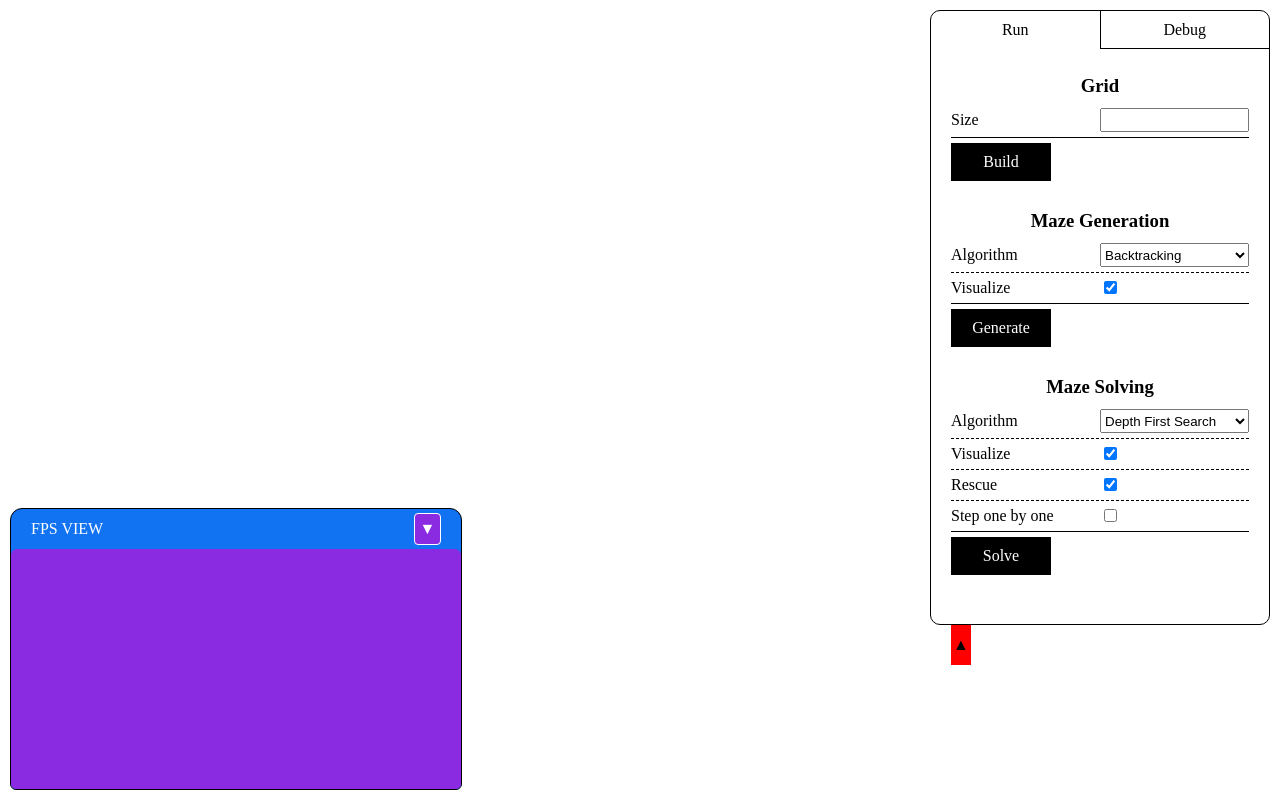
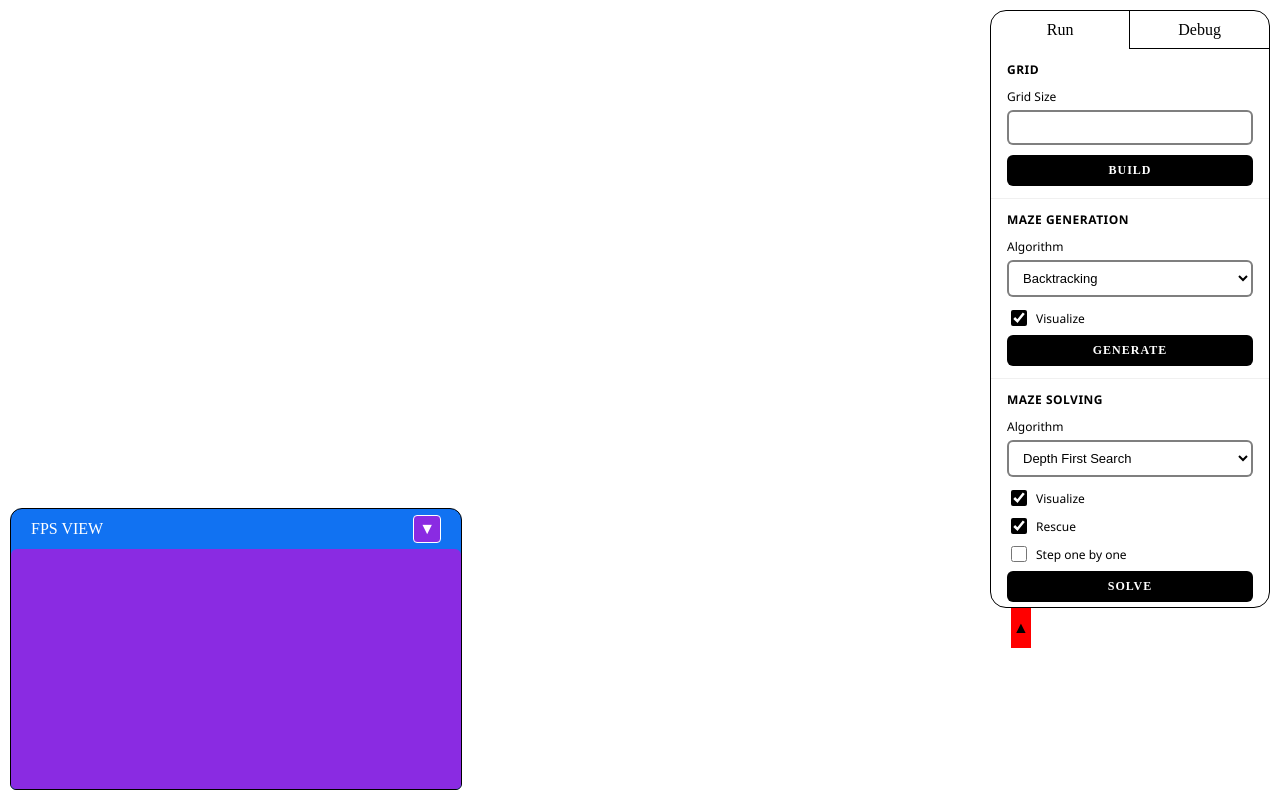
Before and after one commit to Ryan-Axtell-abc/three-js-maze, a website built with Vite: page index.html in a window 1280 px wide. Built offline with nearby package versions, Linux system fonts and the light colour scheme; a web font is replaced by a local one.

Commit message:
update menu ui

```diff
--- a/index.html
+++ b/index.html
@@ -135,27 +135,16 @@
 
       <div id="run-items-holder" class="menu-items-holder">
         <div id="grid-size-setter-holder" class="setting-holder">
-          <div class="setting-title-holder">
-            <h3 class="setting-title">
-              Grid
-            </h3>
+          <div class="setting-title"> Grid </div>
+
+          <div class="input-group">
+            <label for="grid-size-setter-input">Grid Size</label>
+            <input class="wide-input" type="number" id="grid-size-setter-input" name="grid-size-setter-input" min="2" max="500" />
           </div>
 
-
-
-          <div class="setting-row-holder" style="border-bottom: 1px solid;">
-            <label for="grid-size-setter-input">Size</label><br>
-            <div class="setting-row-input-holder setting-row-select-holder">
-              <input type="number" id="grid-size-setter-input" name="grid-size-setter-input" min="2" max="500" style="width: calc(100% - 8px);"/>
-            </div>
-          </div>
-
-          <div class="setting-row-holder setting-row-holder-last">
-            <a id="grid-size-setter-button" class="button">
+          <a id="grid-size-setter-button" class="button button-primary">
             <span>Build </span>
           </a>
-          </div>
-
 
 
         </div>
@@ -166,89 +155,61 @@
         -->
 
         <div id="maze-gen-holder" class="setting-holder">
-          <div class="setting-title-holder">
-            <h3 class="setting-title">
-              Maze Generation
-            </h3>
-          </div>
-          <div class="setting-row-holder">
-            <label for="maze-gen-dropdown">Algorithm</label><br>
-            <div class="setting-row-input-holder setting-row-select-holder">
-              <select name="maze-gen-dropdown" id="maze-gen-dropdown" style="width: 100%;">
+          <div class="setting-title"> Maze Generation </div>
+
+          <div class="input-group">
+            <label for="maze-gen-dropdown">Algorithm</label>
+              <select class="wide-input" name="maze-gen-dropdown" id="maze-gen-dropdown">
                 <option value="backtracking">Backtracking</option>
                 <option value="prim">Prim</option>
                 <option value="noise">Noise</option>
               </select>
           </div>
+
+          <div class="checkbox-group">
+            <input type="checkbox" id="maze-gen-checkbox" name="maze-gen-checkbox" value="false" checked>
+            <label class="checkbox-label" for="maze-gen-checkbox">Visualize</label>
           </div>
-
-          <div class="setting-row-holder" style="border-bottom: 1px solid;">
-            <label for="maze-gen-checkbox">Visualize</label><br>
-            <div class="setting-row-input-holder">
-              <input type="checkbox" id="maze-gen-checkbox" name="maze-gen-checkbox" value="false" checked>
-            </div>
-          </div>
-          <div class="setting-row-holder setting-row-holder-last">
-            <a id="maze-gen-button" class="button">
+          <a id="maze-gen-button" class="button button-primary">
             <span>Generate</span>
           </a>
-          </div>
 
 
         </div>
 
-        <div id="maze-solve-holder" class="setting-holder">
-          <div class="setting-title-holder">
-            <h3 class="setting-title">
-              Maze Solving
-            </h3>
-          </div>
-          <!--
-          -->
-          <div class="setting-row-holder">
-            <label for="maze-solve-dropdown">Algorithm</label><br>
-            <div class="setting-row-input-holder setting-row-select-holder">
-            <select name="maze-solve-dropdown" id="maze-solve-dropdown" style="width: 100%;">
+        <div id="maze-solve-holder" class="setting-holder" style="padding-bottom: 16px; border: none;">
+          <div class="setting-title"> Maze Solving </div>
+
+          <div class="input-group">
+            <label for="maze-solve-dropdown">Algorithm</label>
+              <select class="wide-input" name="maze-solve-dropdown" id="maze-solve-dropdown">
                 <option value="dfs">Depth First Search</option>
                 <option value="bfs">Breadth First Search</option>
                 <option value="gfs">Greedy BFS</option>
                 <option value="wf-lh">Left Wall Follower</option>
                 <option value="a-star">A Star</option>
                 <option value="dead-end-filling">Dead End Filler</option>
-              <!--
-              -->
               </select>
           </div>
+
+          <div class="checkbox-group">
+            <input type="checkbox" id="maze-solve-checkbox" name="maze-solve-checkbox" value="false" checked>
+            <label class="checkbox-label" for="maze-solve-checkbox">Visualize</label>
           </div>
 
-          <div class="setting-row-holder">
-            <label for="maze-solve-checkbox">Visualize</label><br>
-            <div class="setting-row-input-holder">
-              <input type="checkbox" id="maze-solve-checkbox" name="maze-solve-checkbox" value="false" checked>
-            </div>
+          <div class="checkbox-group">
+            <input type="checkbox" id="maze-solve-rescue-checkbox" name="maze-solve-rescue-checkbox" value="false" checked>
+            <label class="checkbox-label" for="maze-solve-rescue-checkbox">Rescue</label>
           </div>
 
-          <div class="setting-row-holder">
-            <label for="maze-solve-rescue-checkbox">Rescue</label><br>
-            <div class="setting-row-input-holder">
-              <input type="checkbox" id="maze-solve-rescue-checkbox" name="maze-solve-rescue-checkbox" value="false" checked>
-            </div>
+          <div class="checkbox-group">
+            <input type="checkbox" id="maze-solve-stepper-checkbox" name="maze-solve-stepper-checkbox" value="false">
+            <label class="checkbox-label" for="maze-solve-stepper-checkbox">Step one by one</label>
           </div>
 
-
-
-          <div class="setting-row-holder" style="border-bottom: 1px solid;">
-            <label for="maze-solve-stepper-checkbox">Step one by one</label><br>
-            <div class="setting-row-input-holder">
-              <input type="checkbox" id="maze-solve-stepper-checkbox" name="maze-solve-stepper-checkbox" value="false">
-            </div>
-          </div>
-
-          <div class="setting-row-holder setting-row-holder-last">
-            <a id="maze-solve-button" class="button">
+          <a id="maze-solve-button" class="button button-primary">
             <span>Solve</span>
           </a>
-          </div>
 
 
         </div>
--- a/src/index.js
+++ b/src/index.js
@@ -1086,7 +1086,7 @@ function minimize_menu(element) {
 function grid_size_setter($this, type) {
 	var val;
 	if (type === "button") {
-		val = $this.parentElement.previousElementSibling.lastElementChild.lastElementChild.value;
+		val = $this.previousElementSibling.lastElementChild.value;
 
 	}
 	else if (type === "enter") {
@@ -1122,7 +1122,7 @@ function onWindowResize() {
 
 	first_person_camera.aspect = fps_element.offsetWidth/fps_element.offsetHeight;
     first_person_camera.updateProjectionMatrix();
-	first_person_renderer.setSize( fps_element.offsetWidth, fps_element.offsetHeight);
+	first_person_renderer.setSize( fps_element.offsetWidth+2, fps_element.offsetHeight+2);
 
 	let elmnt = document.getElementById("fps-view-holder")
 	var style = window.getComputedStyle(elmnt);
--- a/src/styles.css
+++ b/src/styles.css
@@ -1,6 +1,9 @@
 body {
     font-family: NotoSerif;
-    box-sizing: content-box;
+}
+
+* {
+    box-sizing: border-box !important;
 }
 @font-face {
     font-family: NotoSerif;
@@ -13,8 +16,9 @@ body {
     position: absolute;
     bottom: 10px;
     left: 10px;
-    width: 450px;
-    height: calc(40px + 240px);
+    width: 452px;
+    /* 40px + 240px */
+    height: 282px;
     /*
     padding: 20px;
     background-color: aquamarine;
@@ -41,7 +45,7 @@ body {
 @media (max-width: 471px) {
     #fps-view-holder {
         /*background-color: #58f211;*/
-        width: calc(100% - 2px) !important;
+        width: 100% !important;
         left: 0px !important;
         right: 0px !important;
         top: auto !important;
@@ -49,7 +53,7 @@ body {
     }
     #menu-holder {
         /*background-color: #58f211;*/
-        width: calc(100% - 1px) !important;
+        width: 100% !important;
         left: 0px !important;
         right: 0px !important;
         bottom: auto !important;
@@ -86,14 +90,14 @@ body {
 }
 
 .window-control-box {
-    width: 25px;
-    height: calc(100% - 10px);
     border-radius: 4px;
     border: 1px solid white;
     color: white;
     display: flex;
     justify-content: center;
     align-items: center;
+
+    padding: 4px 5px;
 }
 
 .hidden {
@@ -106,7 +110,7 @@ body {
 }
 
 .minimized-window {
-    transition: height 0.1s cubic-bezier(0.65, 0, 0.35, 1) !important;
+    transition: height 0.2s cubic-bezier(0.65, 0, 0.35, 1) !important;
     /*
     , left 0.17s cubic-bezier(0.65, 0, 0.35, 1), top 0.17s cubic-bezier(0.65, 0, 0.35, 1), bottom 0.17s cubic-bezier(0.65, 0, 0.35, 1)
     */
@@ -118,7 +122,7 @@ body {
 }
 
 .unminimizing-window {
-    transition: height 0.1s cubic-bezier(0.65, 0, 0.35, 1) !important;
+    transition: height 0.2s cubic-bezier(0.65, 0, 0.35, 1) !important;
     /*
     , left 0.17s cubic-bezier(0.65, 0, 0.35, 1), top 0.17s cubic-bezier(0.65, 0, 0.35, 1), bottom 0.17s cubic-bezier(0.65, 0, 0.35, 1)
     */
@@ -130,7 +134,7 @@ body {
 }
 
 .minimized-menu {
-    transition: height 0.1s cubic-bezier(0.65, 0, 0.35, 1) !important;
+    transition: height 0.2s cubic-bezier(0.65, 0, 0.35, 1) !important;
     /*
     , left 0.17s cubic-bezier(0.65, 0, 0.35, 1), top 0.17s cubic-bezier(0.65, 0, 0.35, 1), bottom 0.17s cubic-bezier(0.65, 0, 0.35, 1)
     overflow: hidden;
@@ -150,14 +154,8 @@ body {
 
 }
 
-.minimized-menu #menu-category-selector-holder {
-    padding: 0px !important;
-    height: 0%;
-
-}
-
 .unminimizing-menu {
-    transition: height 0.1s cubic-bezier(0.65, 0, 0.35, 1) !important;
+    transition: height 0.2s cubic-bezier(0.65, 0, 0.35, 1) !important;
     /*
     , left 0.17s cubic-bezier(0.65, 0, 0.35, 1), top 0.17s cubic-bezier(0.65, 0, 0.35, 1), bottom 0.17s cubic-bezier(0.65, 0, 0.35, 1)
     height: 576px !important;
@@ -169,6 +167,8 @@ body {
     height: fit-content !important;
     height: 610px !important;
     height: 615px !important;
+    height: 600px !important;
+    height: 598px !important;
 
 }
 
@@ -212,27 +212,22 @@ body {
     position: absolute;
     top: 10px;
     right: 10px;
-    width: 340px;
+    width: 320px;
+    width: 280px;
 
     -webkit-user-select: none; /* Safari */
     -moz-user-select: none; /* Firefox */
     -ms-user-select: none; /* IE10+/Edge */
     user-select: none;
 
-    -moz-box-sizing: border-box;
-    -webkit-box-sizing: border-box;
-    box-sizing: border-box;
-
 	background-color: rgba(255,255,255,.1);
+	background-color: rgba(255,255,255,.25);
 	border: 1px solid rgba(255,255,255,.1);
 	border: 1px solid rgba(0,0,0,1);
 	backdrop-filter: blur(1.25rem);
     border-radius: 10px;
-    transition: height 0.1s cubic-bezier(0.65, 0, 0.35, 1) !important;
-
-    -moz-box-sizing: border-box;
-    -webkit-box-sizing: border-box;
-    box-sizing: border-box;
+    border-radius: 16px;
+    transition: all 0.15s cubic-bezier(0.65, 0, 0.35, 1) !important;
 }
 
 #menu-category-selector-holder {
@@ -279,18 +274,12 @@ body {
 }
 
 .menu-items-holder {
-    width: calc(100% - 40px);
-    height: calc(100% - 40px);
-    padding: 20px;
+    width: 100%;
+    height: 100%;
     display: flex;
     align-items: center;
     flex-direction: column;
-    gap: 20px;
-    gap: 18px;
     overflow: hidden;
-
-
-
 }
 
 
@@ -305,23 +294,46 @@ body {
     -moz-user-select: none; /* Firefox */
     -ms-user-select: none; /* IE10+/Edge */
     user-select: none;
-    min-width: 80px;
-    max-width: 80px;
     display: flex;
     align-items: center;
     justify-content: center;
+    width: 100%;
+
+
+    padding: 8px;
+    border-radius: 6px;
+    font-size: 12px;
+    font-weight: 600;
+    transition: all 0.04s ease;
+    text-transform: uppercase;
+    letter-spacing: 0.5px;
+    letter-spacing: 1px;
+
+
+    font-family: NotoSerif;
+}
+
+.button-primary:hover {
+    transform: translateY(-2px);
 }
 
 .setting-holder {
     display: flex;
     flex-direction: column;
-    align-content: center;
     justify-content: flex-start;
-    align-items: center;
+    align-items: start;
     /*
     border: 1px solid;
     */
     width: 100%;
+
+
+    padding: 12px 16px;
+    border-bottom: 1px solid rgba(0, 0, 0, 0.06);
+
+
+    font-family: sans-serif;
+    font-family: 'Segoe UI', Tahoma, Geneva, Verdana, sans-serif;
 }
 
 .setting-row-holder {
@@ -337,10 +349,6 @@ body {
     padding: 5px 0px;
     border-bottom: 1px dashed;
     flex-wrap: wrap;
-
-    -moz-box-sizing: border-box;
-    -webkit-box-sizing: border-box;
-    box-sizing: border-box;
 }
 
 .setting-row-holder-last {
@@ -376,14 +384,58 @@ body {
 }
 
 .setting-title {
-    margin: 0px;
-    margin: 6px 0px;
+    font-size: 12px;
+    font-weight: 600;
+    color: #000000;
+    margin-bottom: 10px;
+    text-transform: uppercase;
+    letter-spacing: 0.5px;
 }
 
-input[type=number] {
-    height: 18px;
+.input-group {
+    margin-bottom: 5px;
+    margin-bottom: 12px;
+    margin-bottom: 10px;
+    width: 100%;
 }
 
-select {
-    height: 24px;
+.wide-input {
+    width: 100%;
+    padding: 8px 10px;
+    border: 2px solid rgba(0,0,0,.5);
+    border-radius: 6px;
+    font-size: 13px;
+    color: #000000;
+    background: white;
+    transition: all 0.2s ease;
 }
+
+label {
+    display: block;
+    font-size: 12px;
+    color: #000000;
+    margin-bottom: 5px;
+    font-weight: 500;
+}
+
+.checkbox-group {
+    display: flex;
+    align-items: center;
+    gap: 6px;
+    margin-bottom: 6px;
+}
+
+.checkbox-label {
+    font-size: 12px;
+    color: #000000;
+    cursor: pointer;
+    flex: 1;
+    margin: 0;
+}
+
+input[type="checkbox"] {
+    width: 16px;
+    height: 16px;
+    accent-color: #000000;
+    cursor: pointer;
+}
```
Also changed, not shown: robots.txt (added, +23 -0 lines). Lines whose indentation alone changed are shown as unchanged.
